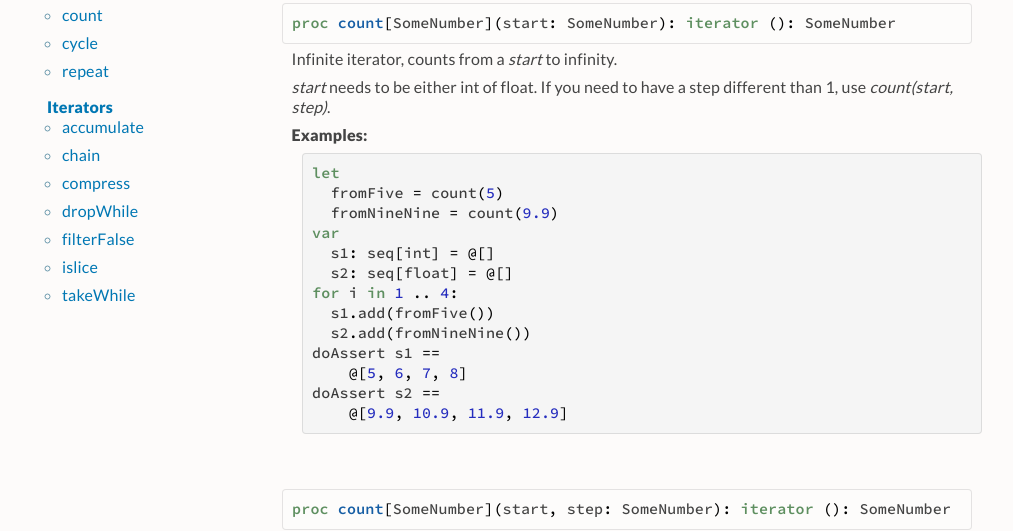
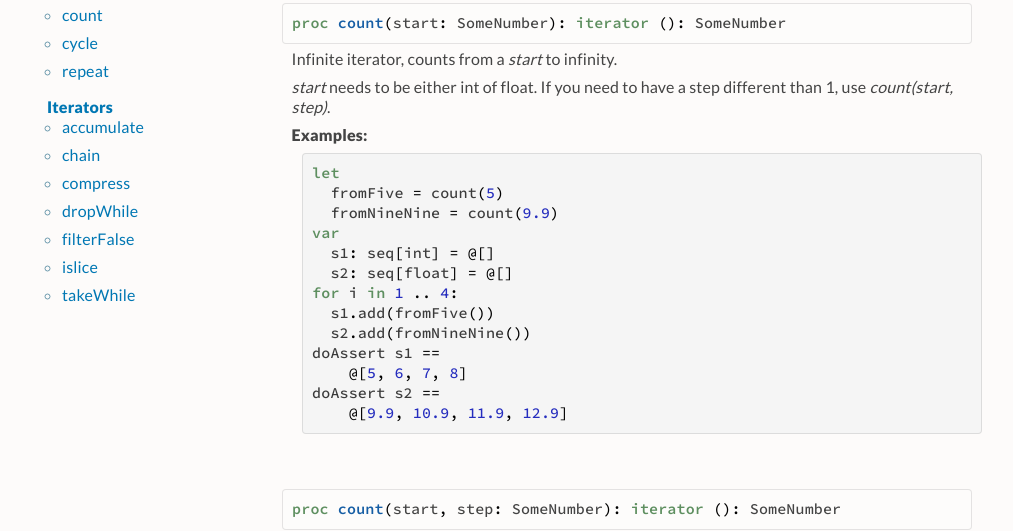
Before and after one commit to narimiran/itertools, a plain HTML site: page docs/index.html in a window 1280 px wide. Shown: the part 280-811 px from the top of the page, without its empty margins (128-1141 px from the left). Drawn offline with Linux system fonts and the light colour scheme; a script that the page names is missing.

Commit message:
fix generics

```diff
--- a/docs/index.html
+++ b/docs/index.html
@@ -1236,9 +1236,9 @@ function main() {
   <a class="reference reference-toplevel" href="#12" id="62">Procs</a>
   <ul class="simple simple-toc-section">
       <li><a class="reference" href="#count,SomeNumber"
-    title="count[SomeNumber](start: SomeNumber): iterator (): SomeNumber"><wbr />count<span class="attachedType" style="visibility:hidden"></span></a></li>
+    title="count(start: SomeNumber): iterator (): SomeNumber"><wbr />count<span class="attachedType" style="visibility:hidden"></span></a></li>
   <li><a class="reference" href="#count,SomeNumber,SomeNumber"
-    title="count[SomeNumber](start, step: SomeNumber): iterator (): SomeNumber"><wbr />count<span class="attachedType" style="visibility:hidden"></span></a></li>
+    title="count(start, step: SomeNumber): iterator (): SomeNumber"><wbr />count<span class="attachedType" style="visibility:hidden"></span></a></li>
   <li><a class="reference" href="#cycle,openArray[T]"
     title="cycle[T](s: openArray[T]): iterator (): T"><wbr />cycle<span class="attachedType" style="visibility:hidden"></span></a></li>
   <li><a class="reference" href="#repeat,T,int"
@@ -1276,7 +1276,7 @@ function main() {
   <div class="section" id="12">
 <h1><a class="toc-backref" href="#12">Procs</a></h1>
 <dl class="item">
-<dt id="count"><a name="count,SomeNumber"></a><pre><span class="Keyword">proc</span> <span class="Identifier">count</span><span class="Other">[</span><span class="Identifier">SomeNumber</span><span class="Other">]</span><span class="Other">(</span><span class="Identifier">start</span><span class="Other">:</span> <span class="Identifier">SomeNumber</span><span class="Other">)</span><span class="Other">:</span> <span class="Keyword">iterator</span> <span class="Other">(</span><span class="Other">)</span><span class="Other">:</span> <span class="Identifier">SomeNumber</span></pre></dt>
+<dt id="count"><a name="count,SomeNumber"></a><pre><span class="Keyword">proc</span> <span class="Identifier">count</span><span class="Other">(</span><span class="Identifier">start</span><span class="Other">:</span> <span class="Identifier">SomeNumber</span><span class="Other">)</span><span class="Other">:</span> <span class="Keyword">iterator</span> <span class="Other">(</span><span class="Other">)</span><span class="Other">:</span> <span class="Identifier">SomeNumber</span></pre></dt>
 <dd>
 <p>Infinite iterator, counts from a <cite>start</cite> to infinity.</p>
 <p><cite>start</cite> needs to be either int of float. If you need to have a step different than 1, use <cite>count(start, step)</cite>.</p>
@@ -1297,7 +1297,7 @@ function main() {
     <span class="Operator">@</span><span class="Other">[</span><span class="FloatNumber">9.9</span><span class="Other">,</span> <span class="FloatNumber">10.9</span><span class="Other">,</span> <span class="FloatNumber">11.9</span><span class="Other">,</span> <span class="FloatNumber">12.9</span><span class="Other">]</span></pre>
 
 </dd>
-<dt id="count"><a name="count,SomeNumber,SomeNumber"></a><pre><span class="Keyword">proc</span> <span class="Identifier">count</span><span class="Other">[</span><span class="Identifier">SomeNumber</span><span class="Other">]</span><span class="Other">(</span><span class="Identifier">start</span><span class="Other">,</span> <span class="Identifier">step</span><span class="Other">:</span> <span class="Identifier">SomeNumber</span><span class="Other">)</span><span class="Other">:</span> <span class="Keyword">iterator</span> <span class="Other">(</span><span class="Other">)</span><span class="Other">:</span> <span class="Identifier">SomeNumber</span></pre></dt>
+<dt id="count"><a name="count,SomeNumber,SomeNumber"></a><pre><span class="Keyword">proc</span> <span class="Identifier">count</span><span class="Other">(</span><span class="Identifier">start</span><span class="Other">,</span> <span class="Identifier">step</span><span class="Other">:</span> <span class="Identifier">SomeNumber</span><span class="Other">)</span><span class="Other">:</span> <span class="Keyword">iterator</span> <span class="Other">(</span><span class="Other">)</span><span class="Other">:</span> <span class="Identifier">SomeNumber</span></pre></dt>
 <dd>
 <p>Infinite iterator, counts from a <cite>start</cite> to infinity with a <cite>step</cite> step-size.</p>
 <p><cite>start</cite> and <cite>step</cite> need to be of the same type, either int of float. If your step is 1, you can use <cite>count(start)</cite>.</p>
@@ -1618,7 +1618,7 @@ Iterator which yields elements of <cite>s</cite> as long as predicate is true.
       <div class="twelve-columns footer">
         <span class="nim-sprite"></span>
         <br/>
-        <small>Made with Nim. Generated: 2018-03-26 08:52:30 UTC</small>
+        <small>Made with Nim. Generated: 2018-05-07 20:52:17 UTC</small>
       </div>
     </div>
   </div>
```
Also changed, not shown: 1 other file.
